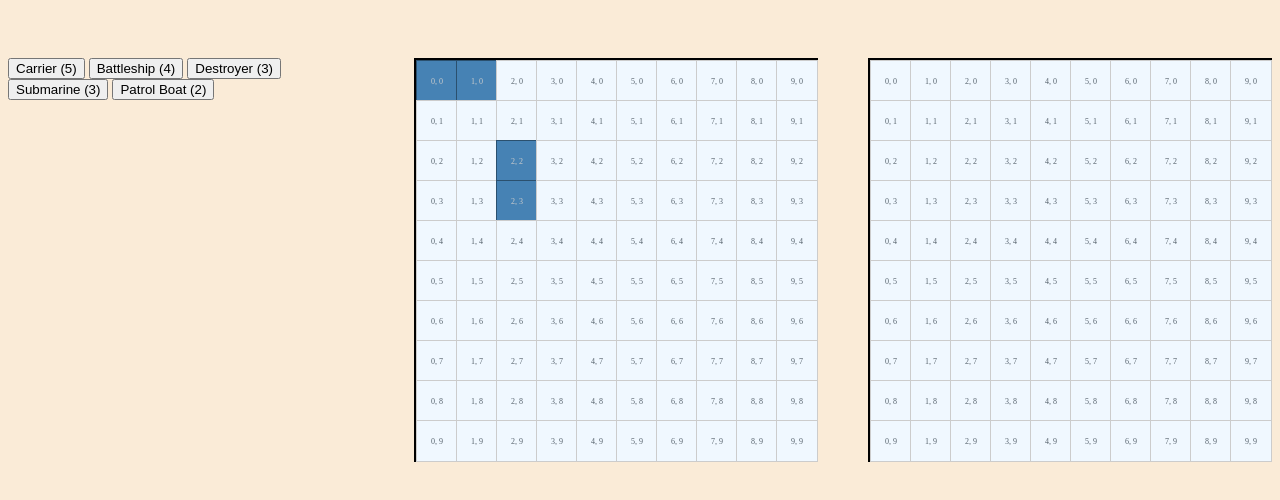
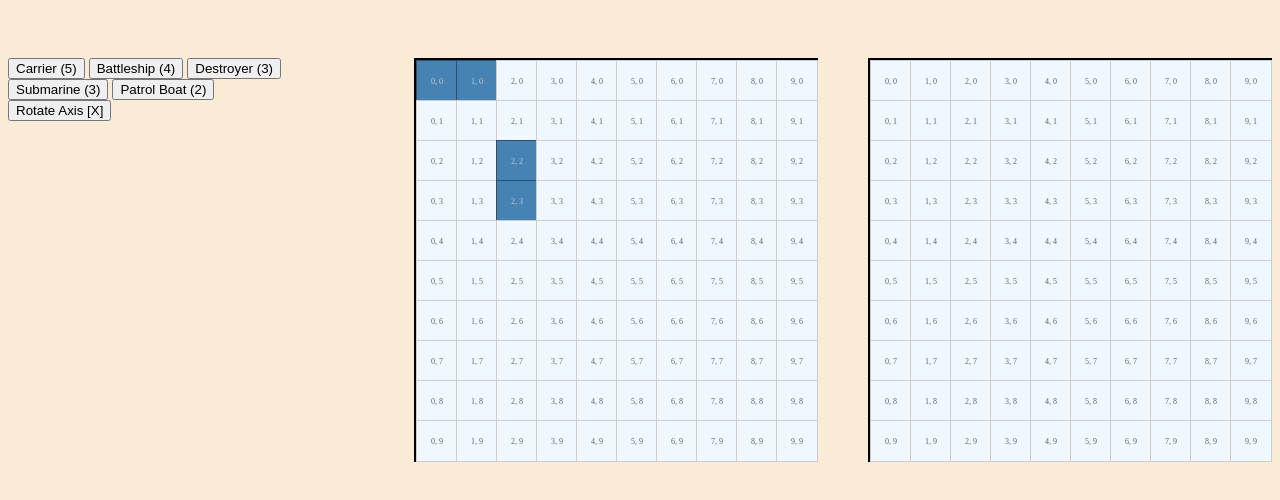
Before and after one commit to umersaif11/battleship, a website built with webpack: page src/template.html in a window 1280 px wide. Built offline with nearby package versions, Linux system fonts and the light colour scheme; a web font is replaced by a local one.

Commit message:
Html ship harbour and rotate button: Create a rotate axis button

```diff
--- a/src/template.html
+++ b/src/template.html
@@ -15,6 +15,7 @@
         <button class="btn-submarine">Submarine (3)</button>
         <button class="btn-boat">Patrol Boat (2)</button>
       </div>
+      <button id="rotate-btn">Rotate Axis [X]</button>
     </div>
     <div id="human-board"></div>
     <div id="computer-board"></div>
```
